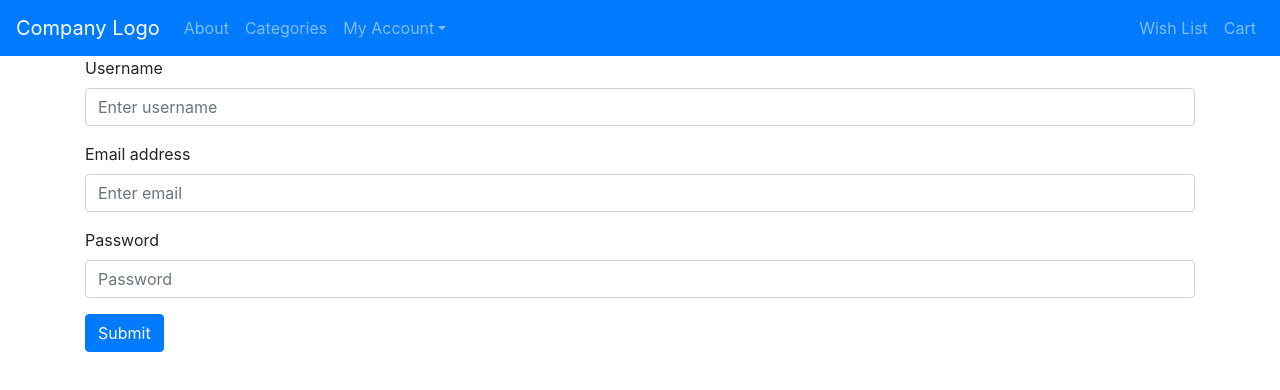
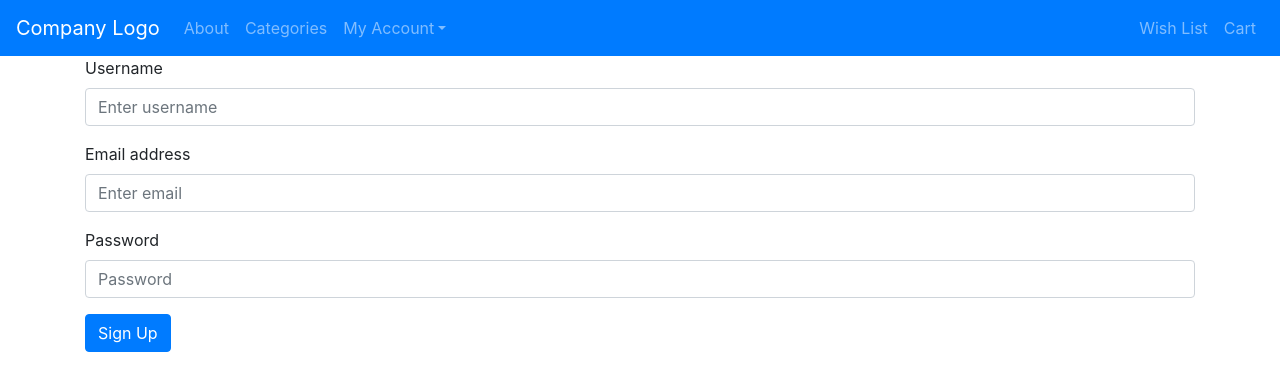
Before and after one commit to softdevpro9/react-ecommerce-frontend, a React (Create React App) app: page /signup in a window 1280 px wide. Shown: the top 390 px of the page. Built offline with nearby package versions, Linux system fonts and the light colour scheme; no server answers.

Commit message:
Create onChange function

```diff
--- a/src/components/Signup.js
+++ b/src/components/Signup.js
@@ -19,8 +19,11 @@ class Signup extends Component {
     }
 
     handleChange = (e) => {
-        console.log("handle change", e)
+        this.setState({
+            [e.target.name]: e.target.value
+        })
     }
+
     render() {
         return (
             <div className="container">
@@ -42,7 +45,7 @@ class Signup extends Component {
                 </Form.Group>
 
                 <Button variant="primary" type="submit">
-                    Submit
+                    Sign Up
                 </Button>
                 </Form>
             </div>
```
